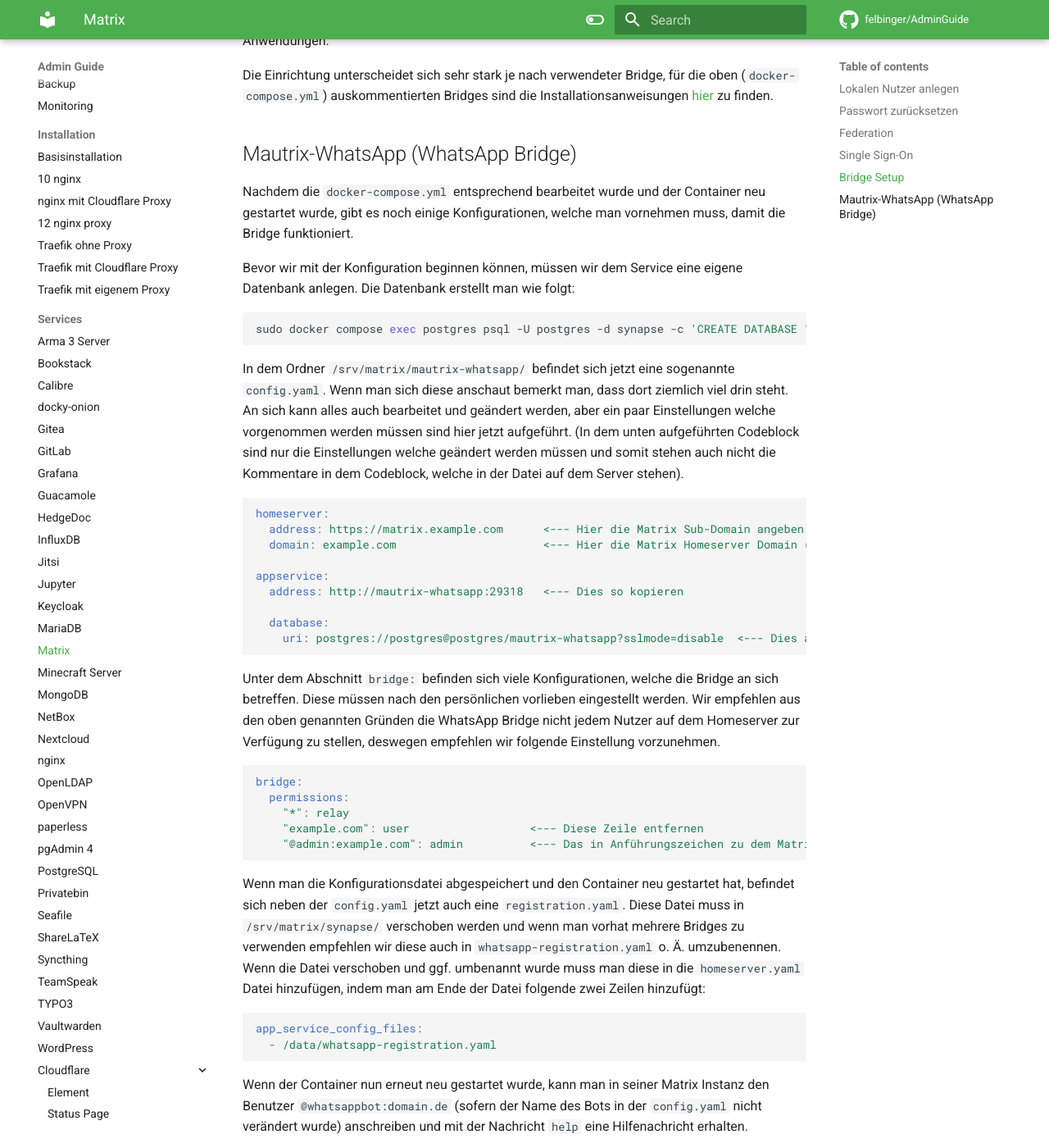
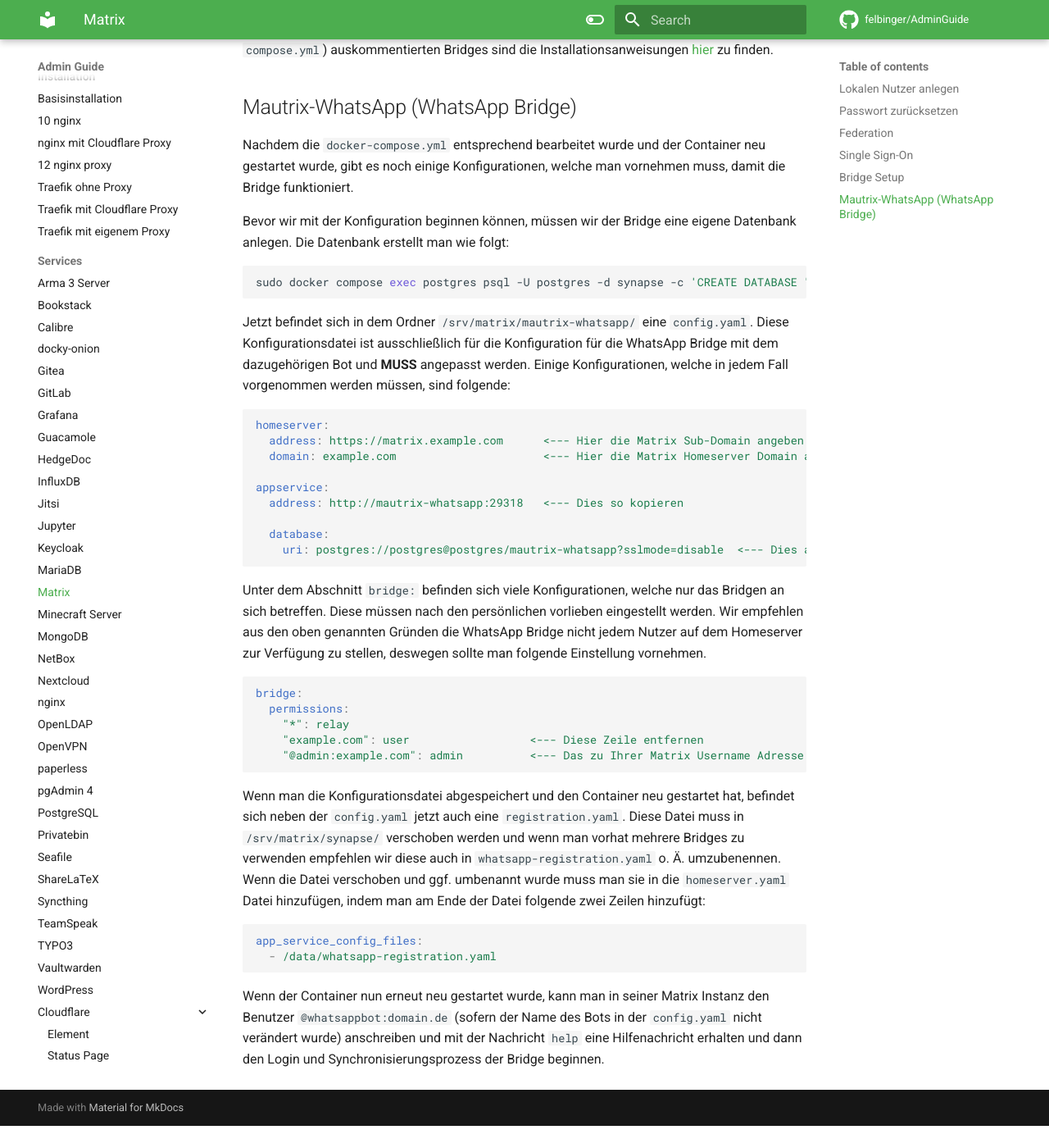
Before and after one commit to felbinger/AdminGuide, an MkDocs documentation site: the page built from docs/services/matrix.md, in a window 1280 px wide and 1400 px high, scrolled down 5899 px. Shown: the whole window at 82% size. Built offline with MkDocs 1.6.1 and Material for MkDocs 9.7.7, drawn with Linux system fonts in a browser that asks for light colours; comment, search, counter and statistics services are not loaded; after the commit the page ends 7272 px from its top, so only the background shows below that; some of the changed text lies outside the part shown.

Commit message:
Matrix WhatsApp Bridge

````diff
--- a/docs/services/matrix.md
+++ b/docs/services/matrix.md
@@ -260,7 +260,7 @@ location /.well-known/matrix/client {
     return 200 '{"m.homeserver":{"base_url":"https://synapse.domain.de"},"m.identity_server":{"base_url":"https://vector.im"},"im.vector.riot.jitsi": {"preferredDomain": "meet.ffmuc.net"}}';
 }
 ```
-Die Dateien können auch Manuell angelegt werden, falls die
+Die Dateien können auch manuell angelegt werden, falls die
 Homeserver-Domain z. B. auf einen Webspace zeigt.
 
 Falls Cloudflare Proxy genutzt wird, ist gegebenenfalls noch
@@ -283,14 +283,14 @@ Synapse kann ohne Probleme mit mehreren Benutzern genutzt werden, bei der WhatsA
 einem Homeserver mit zwei Nutzern einige "Unschönheiten" feststellen.
 
 !!! info "Beispiel: WhatsApp Status Broadcasts"
-Nutzer A hat die Nummer von Nutzer B in seinen Kontakten eingespeichert.
-Nutzer A erstellt einen WhatsApp Status in der App, und fügt Nutzer B zu den Empfängern hinzu.
-Die Bridge von Nutzer B empfängt den Status Broadcast und fügt Nutzer B in den Status Broadcast
-Chatroom von Nutzer A hinzu, wodurch Nutzer B alle alten und zukünftigen (sofern Nutzer A
-Nutzer B nicht wieder rauswirft) Status Nachrichten von Kontakten von Nutzer A sieht.
-Der Nutzer sieht diese Status Nachrichten aber nicht nur, in der Übersicht in dem WhatsApp Client wird der Person
-auch angezeigt, dass eine (meistens fremde Nummer) diesen Status gesehen hat. Somit bekommen die WhatsApp Kontakte
-auch davon mit.
+    Nutzer A hat die Nummer von Nutzer B in seinen Kontakten eingespeichert.
+    Nutzer A erstellt einen WhatsApp Status in der App, und fügt Nutzer B zu den Empfängern hinzu.
+    Die Bridge von Nutzer B empfängt den Status Broadcast und fügt Nutzer B in den Status Broadcast
+    Chatroom von Nutzer A hinzu, wodurch Nutzer B alle alten und zukünftigen (sofern Nutzer A
+    Nutzer B nicht wieder rauswirft) Status Nachrichten von Kontakten von Nutzer A sieht.
+    Der Nutzer sieht diese Status Nachrichten aber nicht nur, in der Übersicht in dem WhatsApp Client wird der Person
+    auch angezeigt, dass eine (meistens fremde Nummer) diesen Status gesehen hat. Somit bekommen die WhatsApp Kontakte
+    auch davon mit.
 
 
 ### Bridge Setup
@@ -307,24 +307,21 @@ die oben (`docker-compose.yml`) auskommentierten Bridges sind die Installationsa
 Nachdem die `docker-compose.yml` entsprechend bearbeitet wurde und der Container neu gestartet wurde, gibt es noch
 einige Konfigurationen, welche man vornehmen muss, damit die Bridge funktioniert.
 
-Bevor wir mit der Konfiguration beginnen können, müssen wir dem Service eine eigene
-Datenbank anlegen.
+Bevor wir mit der Konfiguration beginnen können, müssen wir der Bridge eine eigene Datenbank anlegen.
 Die Datenbank erstellt man wie folgt:
 
 ```shell
 sudo docker compose exec postgres psql -U postgres -d synapse -c 'CREATE DATABASE "mautrix-whatsapp";'
 ```
 
-In dem Ordner `/srv/matrix/mautrix-whatsapp/` befindet sich jetzt eine sogenannte `config.yaml`. Wenn man sich diese
-anschaut bemerkt man, dass dort ziemlich viel drin steht. An sich kann alles auch bearbeitet und geändert werden, aber
-ein paar Einstellungen welche vorgenommen werden müssen sind hier jetzt aufgeführt.
-(In dem unten aufgeführten Codeblock sind nur die Einstellungen welche geändert werden müssen und somit stehen auch nicht
-die Kommentare in dem Codeblock, welche in der Datei auf dem Server stehen).
+Jetzt befindet sich in dem Ordner `/srv/matrix/mautrix-whatsapp/` eine `config.yaml`. Diese Konfigurationsdatei ist
+ausschließlich für die Konfiguration für die WhatsApp Bridge mit dem dazugehörigen Bot und **MUSS** angepasst werden.
+Einige Konfigurationen, welche in jedem Fall vorgenommen werden müssen, sind folgende:
 
 ```yaml
 homeserver:
   address: https://matrix.example.com      <--- Hier die Matrix Sub-Domain angeben
-  domain: example.com                      <--- Hier die Matrix Homeserver Domain (welche hinter dem Namen steht)
+  domain: example.com                      <--- Hier die Matrix Homeserver Domain angeben
 
 appservice:
   address: http://mautrix-whatsapp:29318   <--- Dies so kopieren
@@ -333,22 +330,22 @@ appservice:
     uri: postgres://postgres@postgres/mautrix-whatsapp?sslmode=disable  <--- Dies auch kopieren
 ```
 
-Unter dem Abschnitt `bridge:` befinden sich viele Konfigurationen, welche die Bridge an sich betreffen. Diese müssen
+Unter dem Abschnitt `bridge:` befinden sich viele Konfigurationen, welche nur das Bridgen an sich betreffen. Diese müssen
 nach den persönlichen vorlieben eingestellt werden. Wir empfehlen aus den oben genannten Gründen die WhatsApp Bridge
-nicht jedem Nutzer auf dem Homeserver zur Verfügung zu stellen, deswegen empfehlen wir folgende Einstellung vorzunehmen.
+nicht jedem Nutzer auf dem Homeserver zur Verfügung zu stellen, deswegen sollte man folgende Einstellung vornehmen.
 
 ```yaml
 bridge:
   permissions:
     "*": relay
     "example.com": user                  <--- Diese Zeile entfernen
-    "@admin:example.com": admin          <--- Das in Anführungszeichen zu dem Matrix Namen des Admins ändern.
+    "@admin:example.com": admin          <--- Das zu Ihrer Matrix Username Adresse ändern.
 ```
 
 Wenn man die Konfigurationsdatei abgespeichert und den Container neu gestartet hat, befindet sich neben der `config.yaml`
 jetzt auch eine `registration.yaml`. Diese Datei muss in `/srv/matrix/synapse/` verschoben werden und wenn man vorhat
-mehrere Bridges zu verwenden empfehlen wir diese auch in `whatsapp-registration.yaml` o. Ä.  umzubenennen.
-Wenn die Datei verschoben und ggf. umbenannt wurde muss man diese in die `homeserver.yaml` Datei hinzufügen, indem man
+mehrere Bridges zu verwenden empfehlen wir diese auch in `whatsapp-registration.yaml` o. Ä. umzubenennen.
+Wenn die Datei verschoben und ggf. umbenannt wurde muss man sie in die `homeserver.yaml` Datei hinzufügen, indem man
 am Ende der Datei folgende zwei Zeilen hinzufügt:
 
 ```yaml
@@ -358,4 +355,4 @@ app_service_config_files:
 
 Wenn der Container nun erneut neu gestartet wurde, kann man in seiner Matrix Instanz den Benutzer `@whatsappbot:domain.de`
 (sofern der Name des Bots in der `config.yaml` nicht verändert wurde) anschreiben und mit der Nachricht `help` eine
-Hilfenachricht erhalten.
+Hilfenachricht erhalten und dann den Login und Synchronisierungsprozess der Bridge beginnen.
````
Also changed, not shown: other parts of docs/services/matrix.md (+6 -6 lines).
